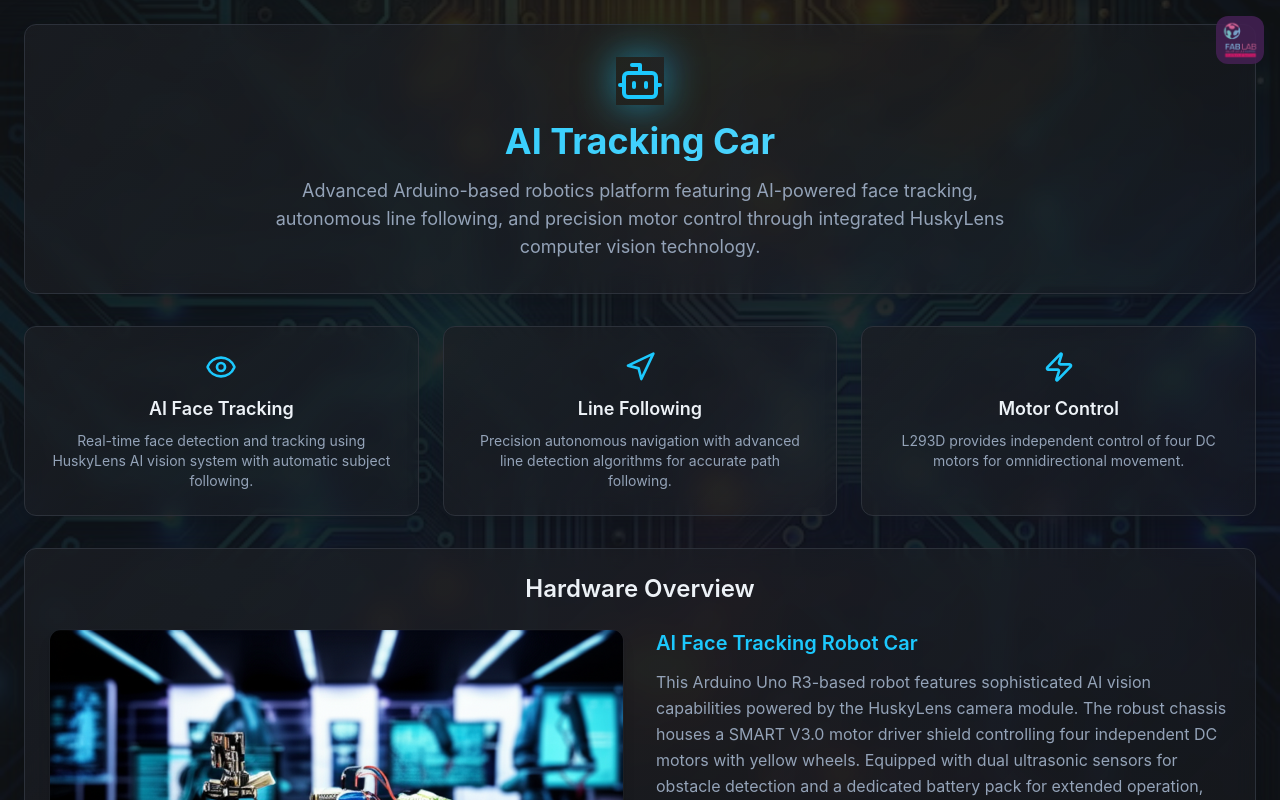
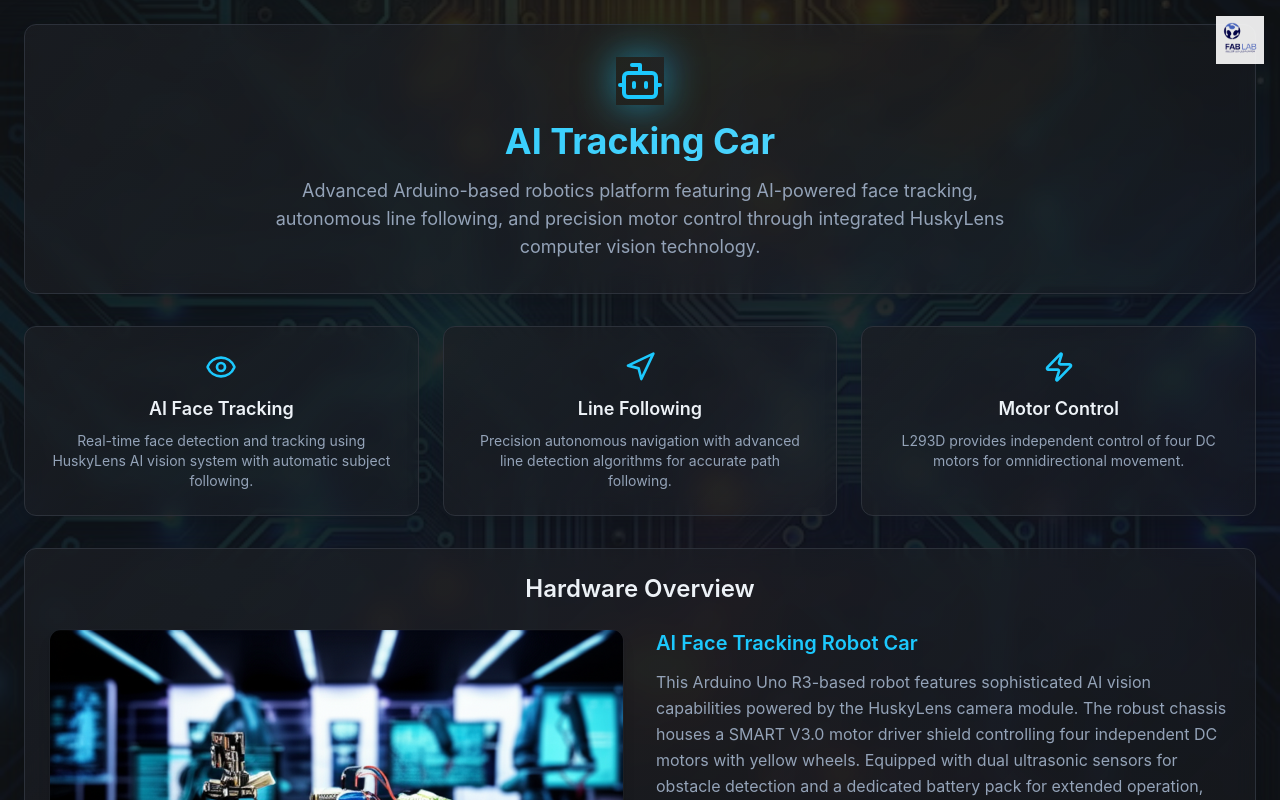
Before and after one commit to farespokemon1-beep/husky-face-drive, a React (Vite) app: page / in a window 1280 px wide. Shown: the top 800 px of the page. Built offline with nearby package versions, Linux system fonts and the light colour scheme.

Commit message:
Update logo and remove background
Updated the Al Hasa FabLab logo to remove the white background.
Here are the files that were edited by the AI in that message:
-edited src/pages/RobotDashboard.tsx
-created public/lovable-uploads/291d76c0-039c-4d6d-8c57-b843c939edb2.png

```diff
--- a/src/pages/RobotDashboard.tsx
+++ b/src/pages/RobotDashboard.tsx
@@ -30,9 +30,9 @@ const RobotDashboard = () => {
       {/* FabLab Logo */}
       <div className="fixed top-4 right-4 z-20">
         <img
-          src="/lovable-uploads/291d76c0-039c-4d6d-8c57-b843c939edb2.png"
+          src="/lovable-uploads/b5a42642-45fc-46a9-843a-6413a5231314.png"
           alt="Al Hasa FabLab Logo"
-          className="h-12 w-auto opacity-90 hover:opacity-100 transition-opacity duration-300 rounded-lg"
+          className="h-12 w-auto opacity-90 hover:opacity-100 transition-opacity duration-300"
         />
       </div>
 
```
Also changed, not shown: public/lovable-uploads/b5a42642-45fc-46a9-843a-6413a5231314.png (added).
